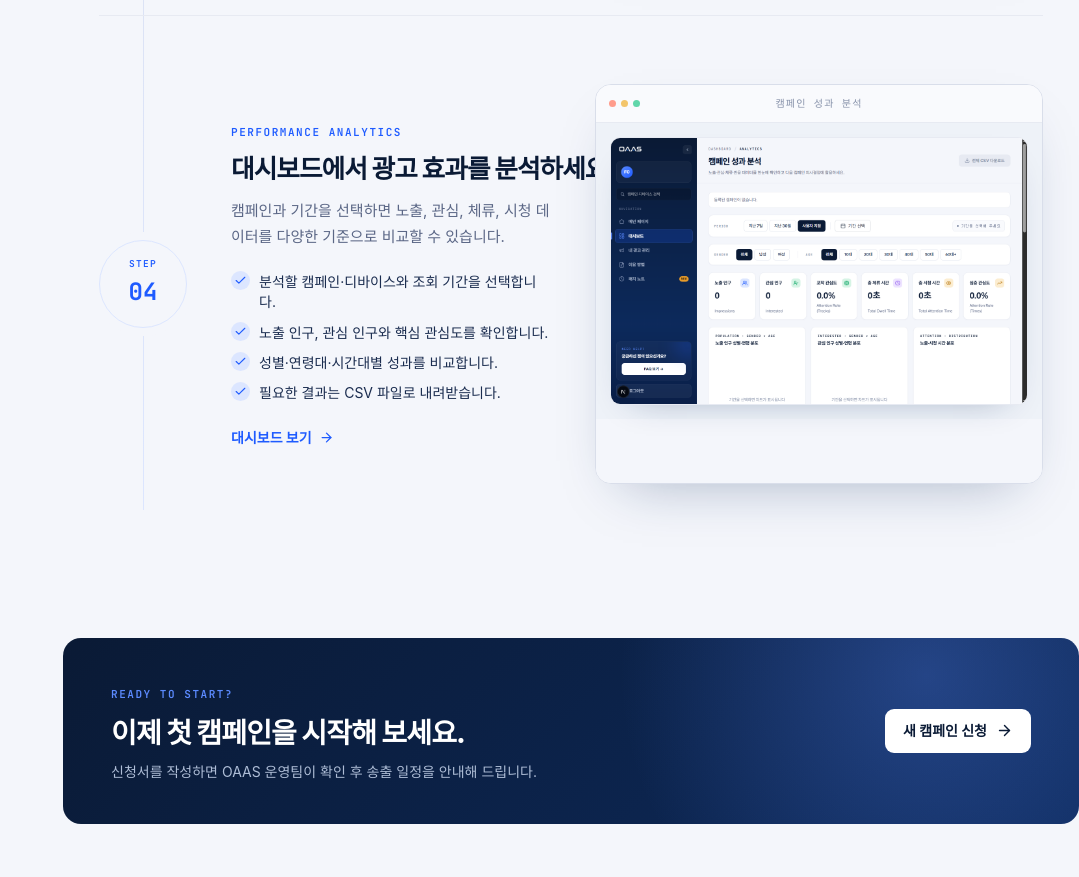
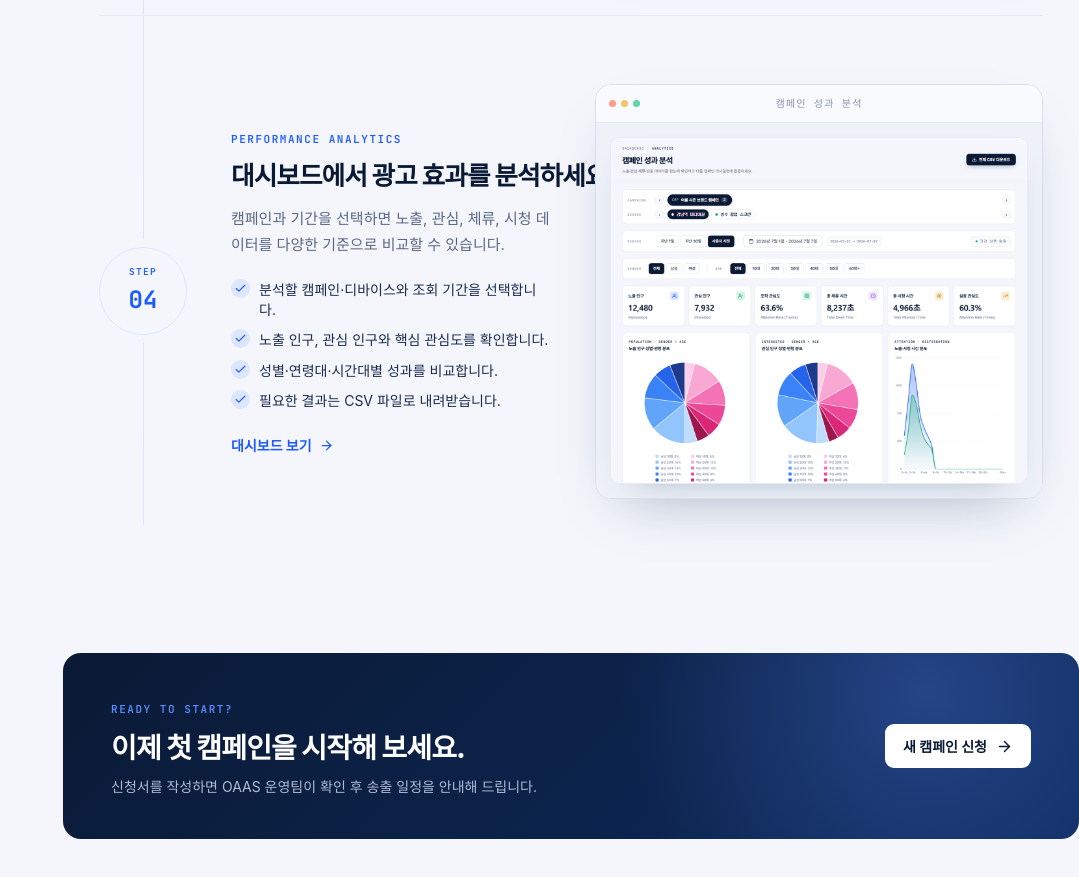
Before and after one commit to TakeaLook-OAAS/frontend, a Next.js app: page /guide in a window 1280 px wide. Shown: the part 2380-3257 px from the top of the page, without its empty margins (201-1280 px from the left). Built offline with nearby package versions, Linux system fonts and the light colour scheme; a web font is replaced by a local one.

Commit message:
chore: update guide dashboard preview image

```diff
--- a/components/guide/GuideContent.tsx
+++ b/components/guide/GuideContent.tsx
@@ -308,7 +308,7 @@ function DashboardPreview() {
           src="/images/dashboard-guide.png"
           alt="OAAS 대시보드 실제 화면"
           width={1280}
-          height={820}
+          height={1064}
           sizes="(max-width: 860px) 100vw, 54vw"
           priority
         />
```
Also changed, not shown: public/images/dashboard-guide.png.
